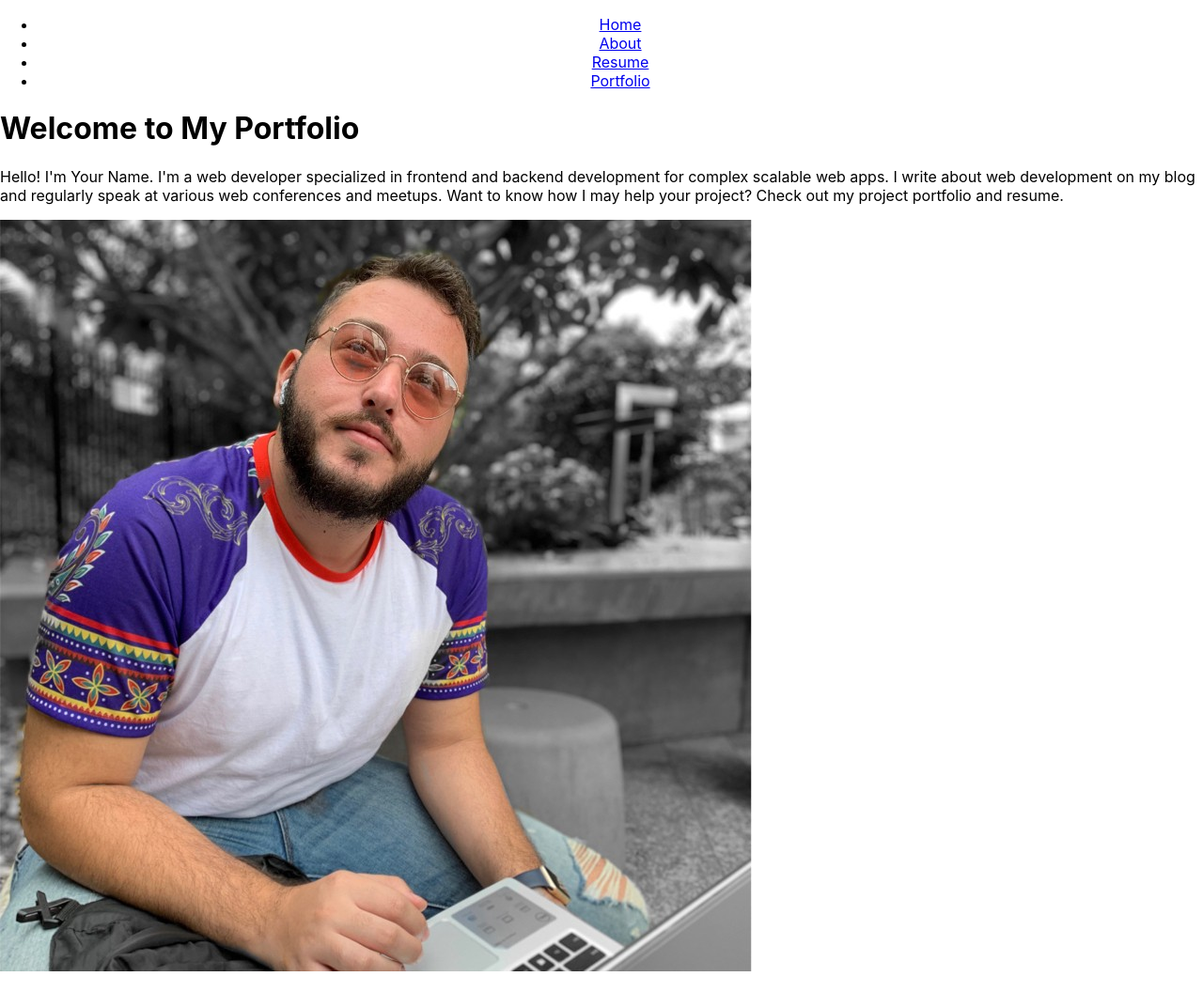
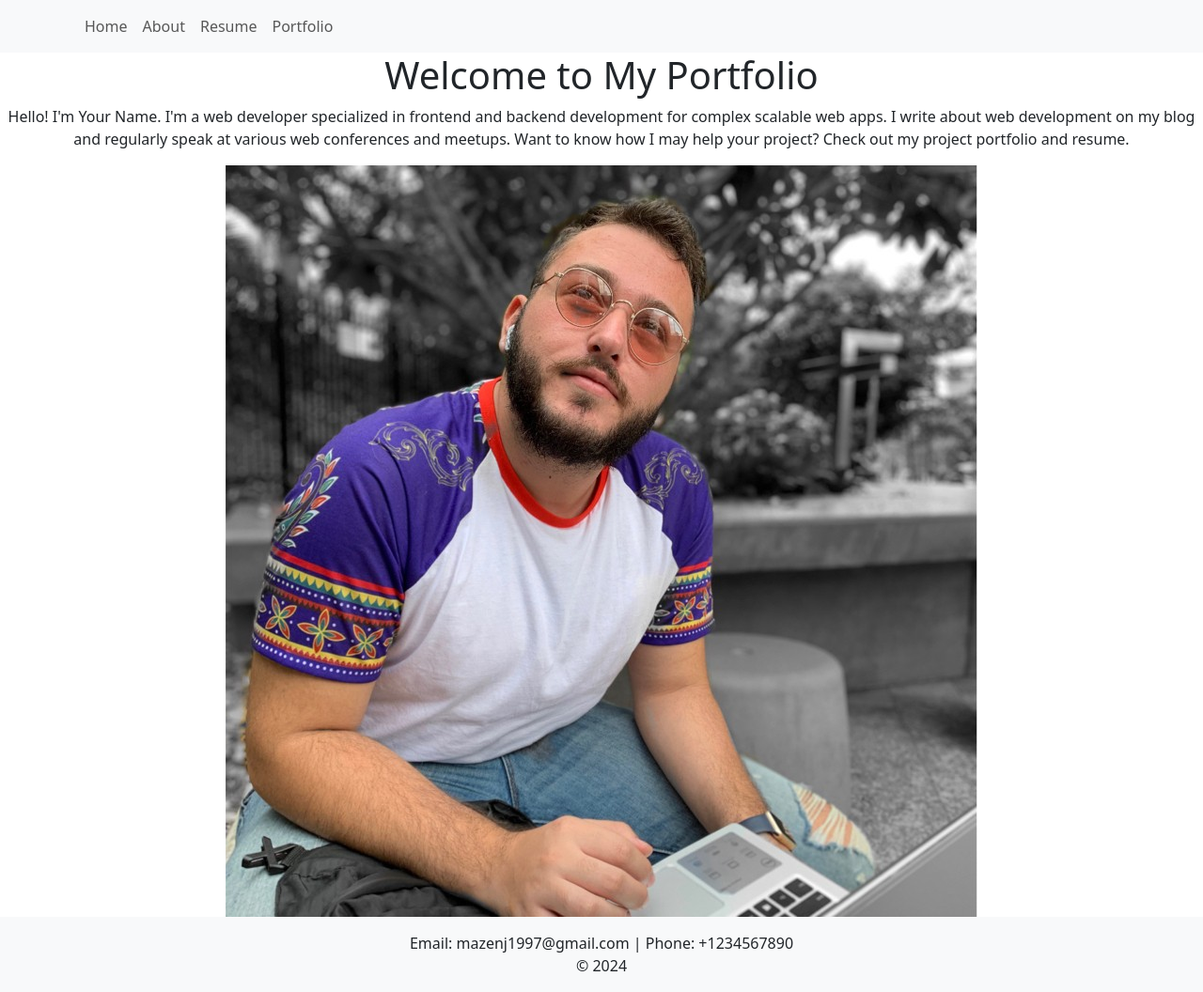
Before and after one commit to MazenImadJaber/portfolio, a React (Create React App) app: page / in a window 1280 px wide. Shown: the whole page at 94% size. Built offline with nearby package versions, Linux system fonts and the light colour scheme.

Commit message:
Add navbar component

```diff
--- a/src/App.js
+++ b/src/App.js
@@ -1,43 +1,37 @@
-import './App.css';
-import { BrowserRouter as Router,
+import "./App.css";
+import {
+  BrowserRouter as Router,
   Route,
   Routes,
-  NavLink } from 'react-router-dom'
-import About from './pages/About';
-import Resume from './pages/Resume';
-import Portfolio from './pages/Portfolio';
-import Home from './pages/Home';
-
+} from "react-router-dom";
+import About from "./pages/About";
+import Resume from "./pages/Resume";
+import Portfolio from "./pages/Portfolio";
+import Home from "./pages/Home";
+import "bootstrap/dist/css/bootstrap.min.css";
+import NavBarComp from "./components/NavBarComp";
+import {  Footer } from 'react-bootstrap';
 function App() {
   return (
-
     <Router>
-    <div className="App">
-     <nav>
-       <ul>
-         <li>
-         <NavLink to="/">Home</NavLink>
-         </li>
-         <li>
-         <NavLink to="/about">About</NavLink>
-         </li>
-         <li>
-         <NavLink to="/resume">Resume</NavLink>
-         </li>
-         <li>
-         <NavLink to="/portfolio">Portfolio</NavLink>
-         </li>
-       </ul>
-     </nav>
+      <div className="App">
+        {/* header */}
+        <NavBarComp />
+        {/* body */}
+        <Routes>
+          <Route path="/" element={<Home />} />
+          <Route path="/about" element={<About />} />
+          <Route path="/resume" element={<Resume />} />
+          <Route path="/portfolio" element={<Portfolio />} />
+        </Routes>
+        <footer className="bg-light text-center text-lg-start">
+        <div className="text-center p-3">
+      <span>Email: mazenj1997@gmail.com</span> | <span>Phone: +1234567890</span><br/>
+      © {new Date().getFullYear()}
     </div>
-    <Routes>
-     {/* <Route path='/' element={<Home/>}/> */}
-     <Route path='/' element={<Home />}/>
-     <Route path='/about'element={<About />}/>
-     <Route path='/resume' element={<Resume/>}/>
-     <Route path='/portfolio' element={<Portfolio/>}/>
-    </Routes>
- </Router>
+        </footer>
+      </div>
+    </Router>
   );
 }
 
--- /dev/null
+++ b/src/components/NavBarComp.js
@@ -0,0 +1,23 @@
+import Container from 'react-bootstrap/Container';
+import Nav from 'react-bootstrap/Nav';
+import Navbar from 'react-bootstrap/Navbar';
+import React from 'react';
+
+export default function NavBarComp() {
+  return (
+    <Navbar expand="lg" className="bg-body-tertiary">
+      <Container>
+        <Navbar.Toggle aria-controls="basic-navbar-nav" />
+        <Navbar.Collapse id="basic-navbar-nav">
+          <Nav className="me-auto">
+            <Nav.Link href="/">Home</Nav.Link>
+            <Nav.Link href="/about">About</Nav.Link>
+            <Nav.Link href="/resume">Resume</Nav.Link>
+            <Nav.Link href="/portfolio">Portfolio</Nav.Link>
+
+          </Nav>
+        </Navbar.Collapse>
+      </Container>
+    </Navbar>
+  );
+}
```
